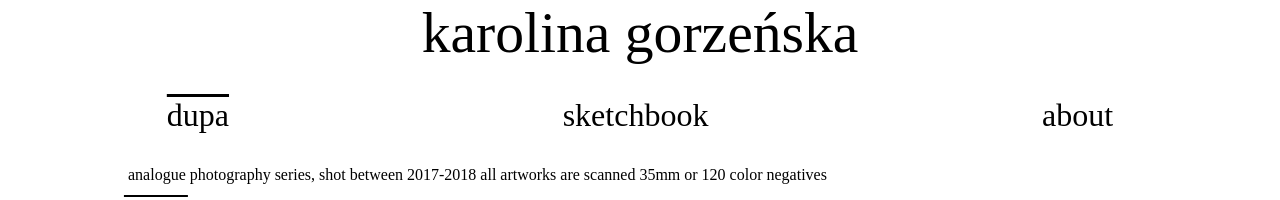
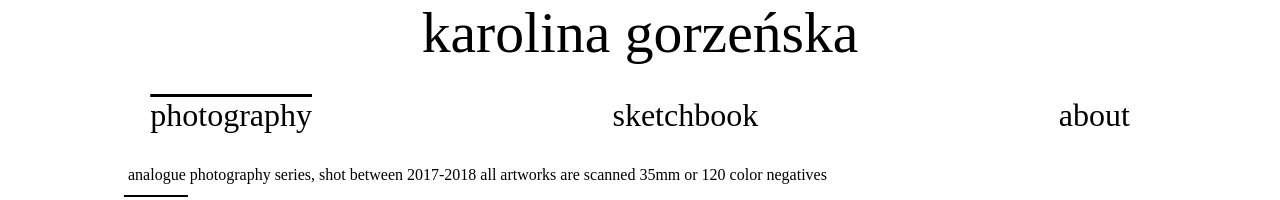
Before and after one commit to karolinagorzenska/karolinagorzenska.github.io, a plain HTML site: page photography/index.html in a window 1280 px wide. Shown: the top 200 px of the page. Drawn offline with Linux system fonts and the light colour scheme; a web font is replaced by a local one.

Commit message:
Update index.html

```diff
--- a/photography/index.html
+++ b/photography/index.html
@@ -15,7 +15,7 @@
     </header>
     <nav>
         <ul class="main">
-            <li><a class="current" href="index.html">dupa</a></li>
+            <li><a class="current" href="index.html">photography</a></li>
             <li><a class="sections" href="../sketchbook/index.html">sketchbook</a></li>
             <li><a class="sections" href="../contact/index.html">about</a></li>
         </ul>
```
